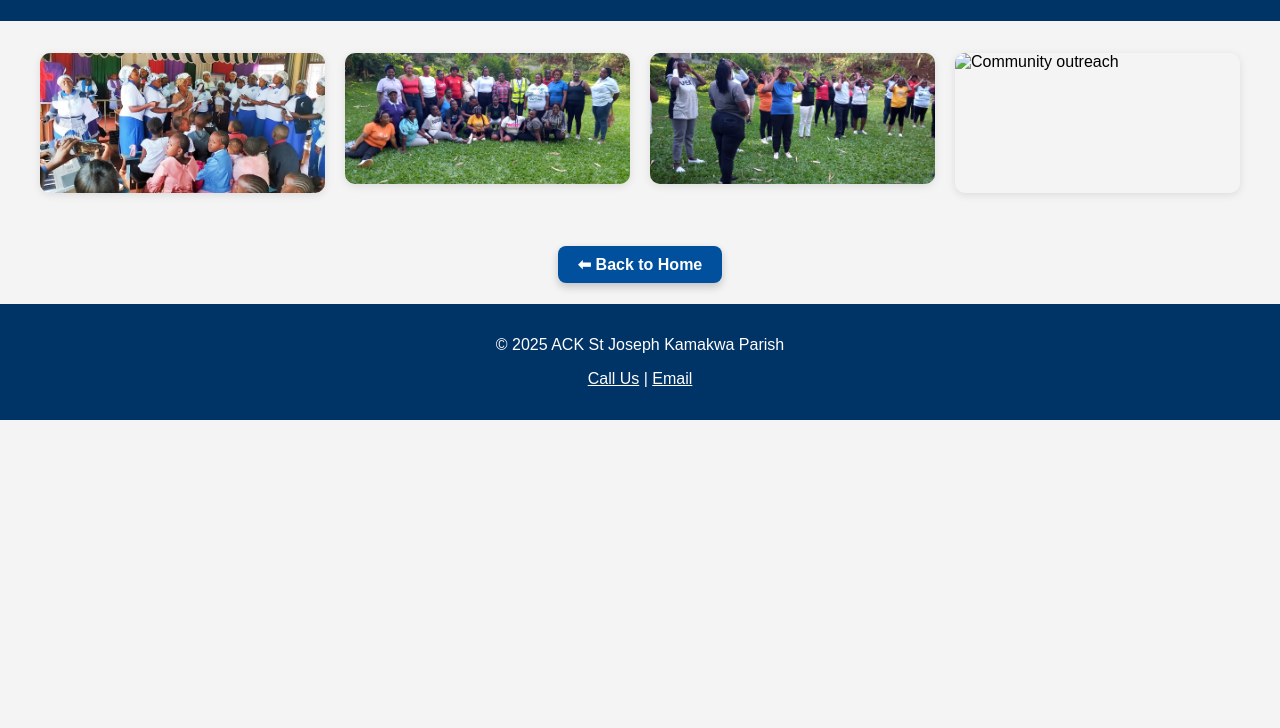
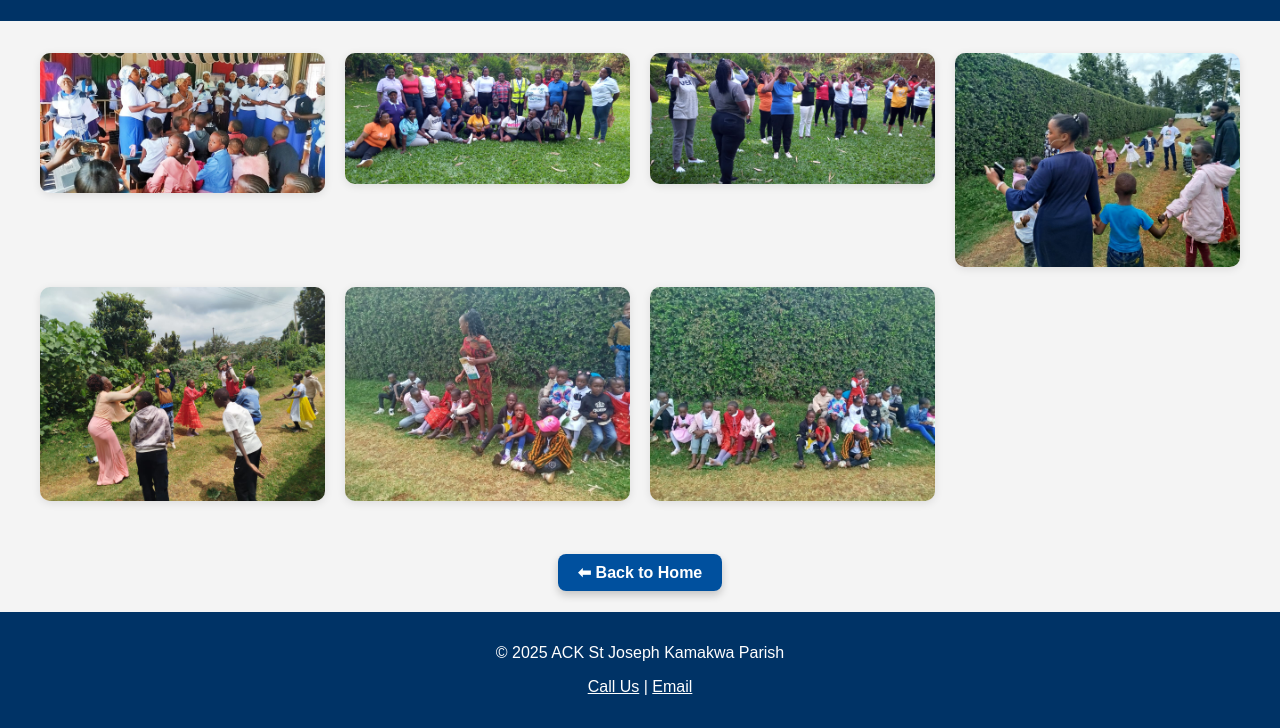
Before and after one commit to stv-123/ACK-st-Joseph-Kamakwa-, a plain HTML site: page gallery.html in a window 1280 px wide. Shown: the part 174-902 px from the top of the page. Before the commit the page ends 800 px from the top, so only its background shows below. Drawn offline with Linux system fonts and the light colour scheme.

Commit message:
Update gallery.html

```diff
--- a/gallery.html
+++ b/gallery.html
@@ -252,7 +252,10 @@
     <img src="m.uu.jpeg" alt="Church Mothers union singing" />
     <img src="retreat.jpeg" alt="Church women retreat" />
     <img src="team building.jpeg" alt="Team building activities" />
-    <img src="images/gallery4.jpg" alt="Community outreach" />
+    <img src="funtime.jpg" alt="children playing" />
+    <img src="games.jpg" alt="gaming" />
+    <img src="learning.jpg" alt="children learning" />
+    <img src="S.school.jpg" alt="Sunday school" />
   </div>
 
   <div class="back-home">
```
